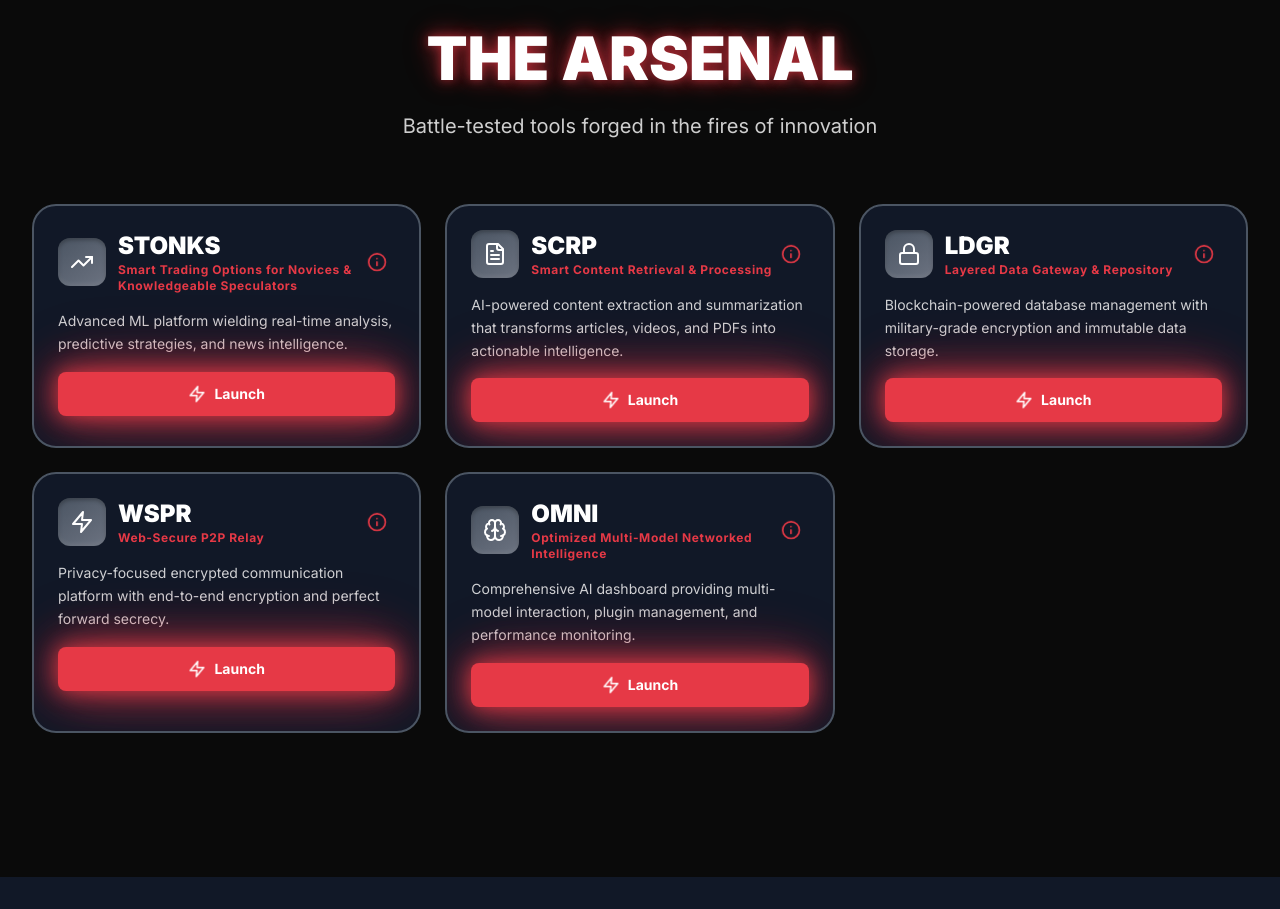
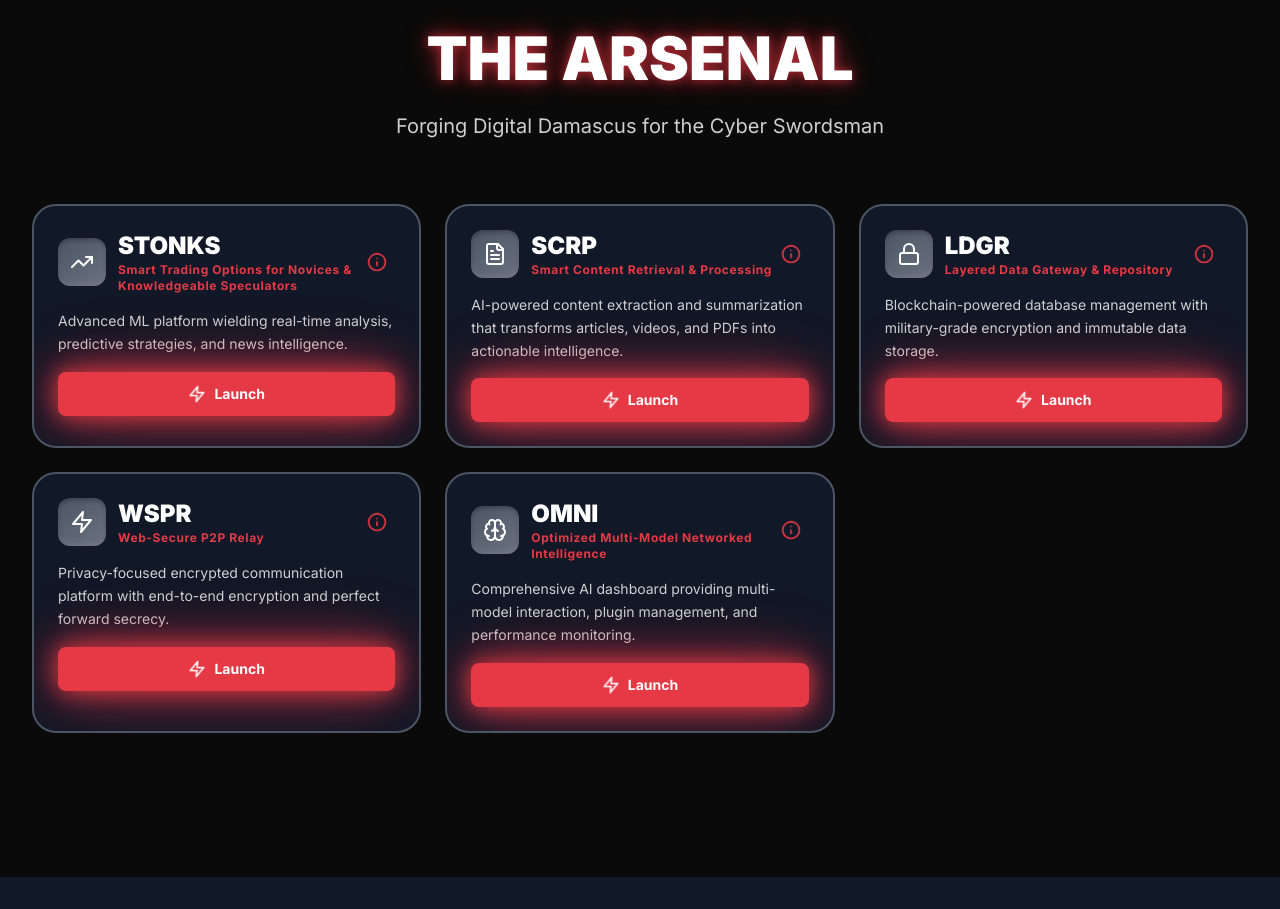
Before and after one commit to 54MUR-AI/RMG, a React (Vite) app: page /#/ in a window 1280 px wide. Shown: the part 998-1907 px from the top of the page. Built offline with nearby package versions, Linux system fonts and the light colour scheme.

Commit message:
Update catchphrase to 'Forging Digital Damascus for the Cyber Swordsman'

```diff
--- a/src/pages/Home.tsx
+++ b/src/pages/Home.tsx
@@ -84,7 +84,7 @@ export default function Home() {
               THE ARSENAL
             </h2>
             <p className="text-base sm:text-lg md:text-xl text-white/80 max-w-2xl mx-auto px-4">
-              Battle-tested tools forged in the fires of innovation
+              Forging Digital Damascus for the Cyber Swordsman
             </p>
           </div>
 
```
